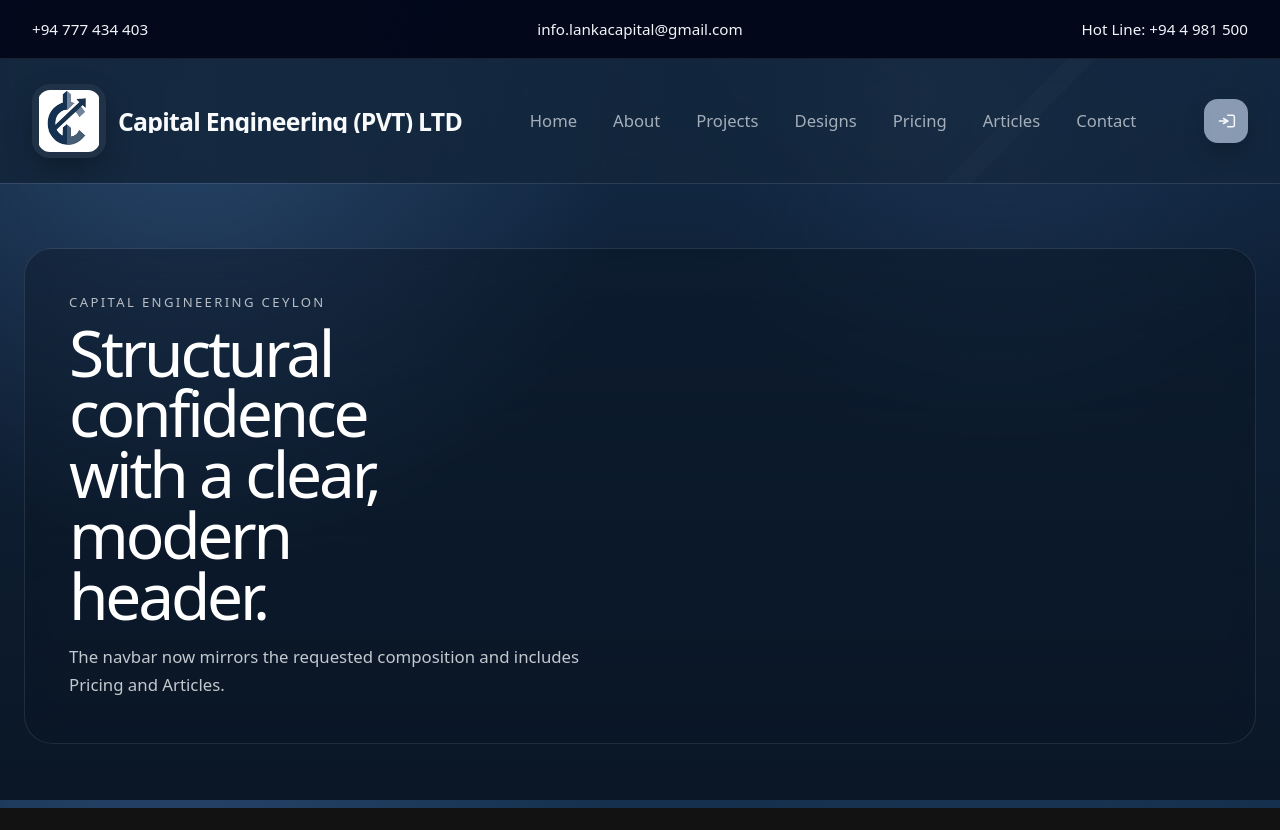
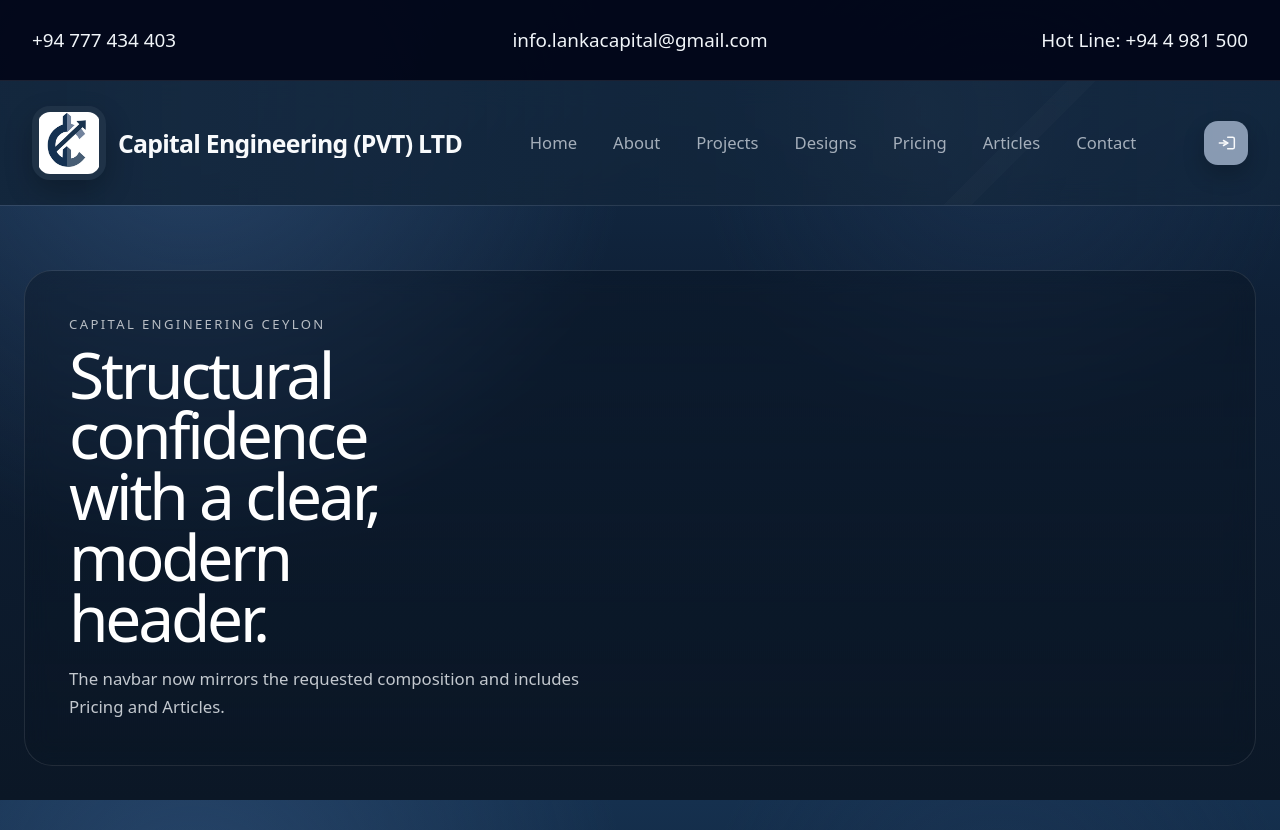
Before and after one commit to Tharaka-Maheshwara/capital-engineering-frontend, a Next.js app: page / in a window 1280 px wide. Before the commit the page ends 808 px from the top, so only its background shows below. Built offline with nearby package versions, Linux system fonts and the light colour scheme.

Commit message:
navbar okey

```diff
--- a/src/components/common/navbar.tsx
+++ b/src/components/common/navbar.tsx
@@ -92,7 +92,7 @@ export default function Navbar() {
   return (
     <header className="relative z-10">
       <div className="border-b border-white/10 bg-slate-950/95">
-        <div className="grid w-full grid-cols-1 gap-2 px-4 py-2 text-center text-[0.75rem] text-slate-100 sm:min-h-14.5 sm:grid-cols-3 sm:items-center sm:gap-4 sm:px-6 sm:text-[0.85rem] md:text-[0.95rem] lg:px-8">
+        <div className="grid w-full grid-cols-1 gap-2 px-4 py-4 text-center text-[1rem] text-slate-100 sm:min-h-20 sm:grid-cols-3 sm:items-center sm:gap-4 sm:px-6 sm:text-[1.08rem] md:text-[1.18rem] lg:px-8">
           <a
             href="tel:+94777434403"
             className="inline-flex items-center justify-center gap-2 whitespace-nowrap sm:justify-self-start sm:text-left"
@@ -127,7 +127,7 @@ export default function Navbar() {
                 className="h-16 w-16 flex-none rounded-[18px] object-contain bg-white/5 p-1.5 shadow-[0_12px_28px_rgba(0,0,0,0.24)] sm:h-18.5 sm:w-18.5"
                 priority
               />
-              <span className="hidden min-w-0 flex-col leading-none sm:flex">
+              <span className="hidden min-w-0 flex-col leading-tight sm:flex">
                 <span className="truncate text-[1.2rem] font-bold tracking-[-0.03em] text-slate-50 lg:text-[1.55rem]">
                   Capital Engineering (PVT) LTD
                 </span>
```
